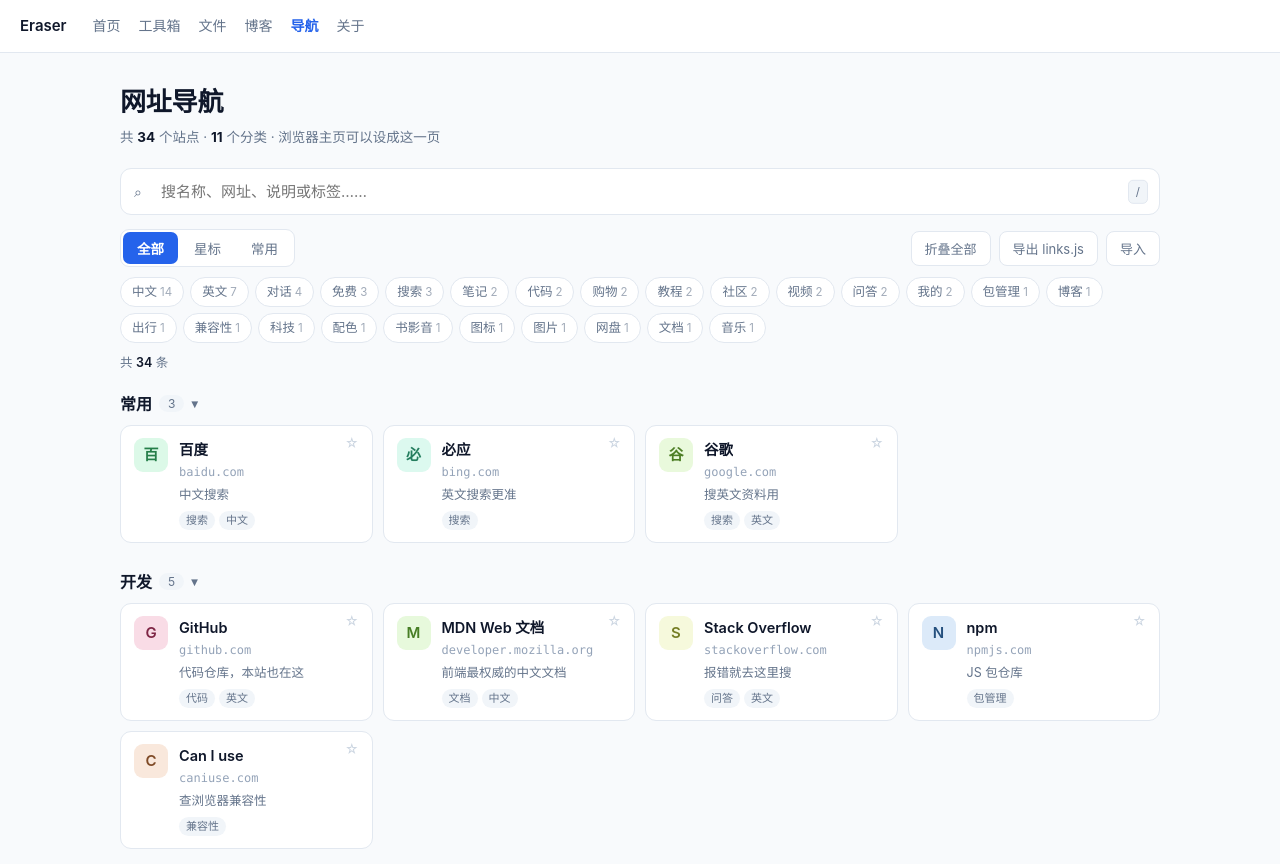
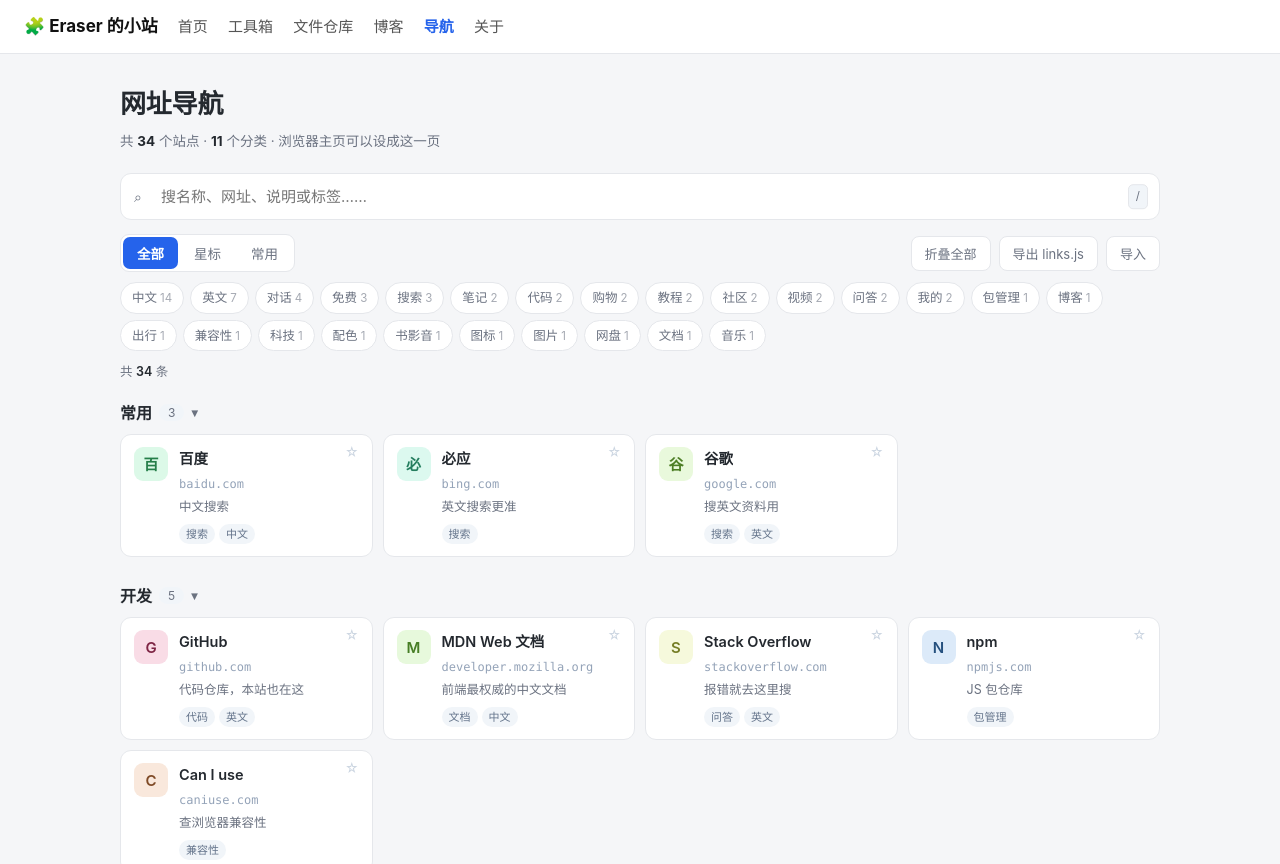
Before and after one commit to EraserPlus/eraser-site, a plain HTML site: page nav/index.html in a window 1280 px wide. Shown: the top 864 px of the page. Drawn offline with Linux system fonts and the light colour scheme.

Commit message:
恢复被覆盖的根首页，并统一导航页的导航栏
根 index.html 在提交 b00e118 中被导航页覆盖、随后在 68fbc21 被重命名走，导致 https://eraser.de5.net/ 返回 404。现从 dd794c1 取回原首页。

nav/index.html 改用全站统一的导航栏结构（.logo + <nav>，菜单文字对齐「文件仓库」），并引用 ../style.css，删除本页重复定义的导航栏样式。

新增 .gitignore，避免误提交 node_modules / .vercel / 系统临时文件。

```diff
--- a/nav/index.html
+++ b/nav/index.html
@@ -4,33 +4,19 @@
 <meta charset="UTF-8">
 <meta name="viewport" content="width=device-width, initial-scale=1">
 <title>网址导航 · Eraser 小站</title>
+<link rel="stylesheet" href="../style.css">
 <style>
+/* 本页只写 style.css 里没有的样式；导航栏、容器基础一律交给 style.css，保证和全站一致 */
 :root{
   --blue:#2563eb; --blue-d:#1d4ed8; --blue-l:#eff6ff;
-  --ink:#0f172a; --muted:#64748b; --line:#e2e8f0;
-  --bg:#f8fafc; --card:#ffffff;
+  --ink:#24292f; --muted:#6b7280; --line:#e5e7eb;
+  --bg:#f5f6f8; --card:#ffffff;
   --red:#dc2626; --red-l:#fef2f2; --green:#16a34a; --green-l:#f0fdf4;
   --amber:#b45309; --amber-l:#fffbeb;
   --mark:#fde68a;
 }
-*{box-sizing:border-box}
-html,body{margin:0;padding:0}
-body{
-  background:var(--bg); color:var(--ink);
-  font-family:-apple-system,BlinkMacSystemFont,"Segoe UI","PingFang SC","Hiragino Sans GB","Microsoft YaHei",sans-serif;
-  font-size:15px; line-height:1.6; -webkit-font-smoothing:antialiased;
-}
-a{color:var(--blue);text-decoration:none}
-.navbar{
-  background:var(--card); border-bottom:1px solid var(--line);
-  padding:14px 20px; display:flex; flex-wrap:wrap; gap:18px; align-items:center;
-  position:sticky; top:0; z-index:20;
-}
-.navbar .brand{font-weight:600;color:var(--ink);margin-right:8px}
-.navbar a{color:var(--muted);font-size:14px}
-.navbar a.active{color:var(--blue);font-weight:600}
-.navbar a:hover{color:var(--blue);text-decoration:none}
-.container{max-width:1080px;margin:0 auto;padding:28px 20px 80px}
+body{ font-size:15px; -webkit-font-smoothing:antialiased; }
+.container{ max-width:1080px; margin:0 auto; padding:28px 20px 80px; }
 h1{font-size:26px;margin:0 0 4px;letter-spacing:-.2px}
 .sub{color:var(--muted);margin:0 0 20px;font-size:13.5px}
 .sub b{color:var(--ink)}
@@ -141,13 +127,15 @@
 <body>
 
 <div class="navbar">
-  <span class="brand">Eraser</span>
-  <a href="../index.html">首页</a>
-  <a href="../tools/index.html">工具箱</a>
-  <a href="../files/index.html">文件</a>
-  <a href="../blog/index.html">博客</a>
-  <a href="index.html" class="active">导航</a>
-  <a href="../about/index.html">关于</a>
+  <span class="logo">🧩 Eraser 的小站</span>
+  <nav>
+    <a href="../index.html">首页</a>
+    <a href="../tools/index.html">工具箱</a>
+    <a href="../files/index.html">文件仓库</a>
+    <a href="../blog/index.html">博客</a>
+    <a href="index.html" class="active">导航</a>
+    <a href="../about/index.html">关于</a>
+  </nav>
 </div>
 
 <div class="container">
```
Also changed, not shown: index.html (added, +41 -0 lines), 1 other file.
